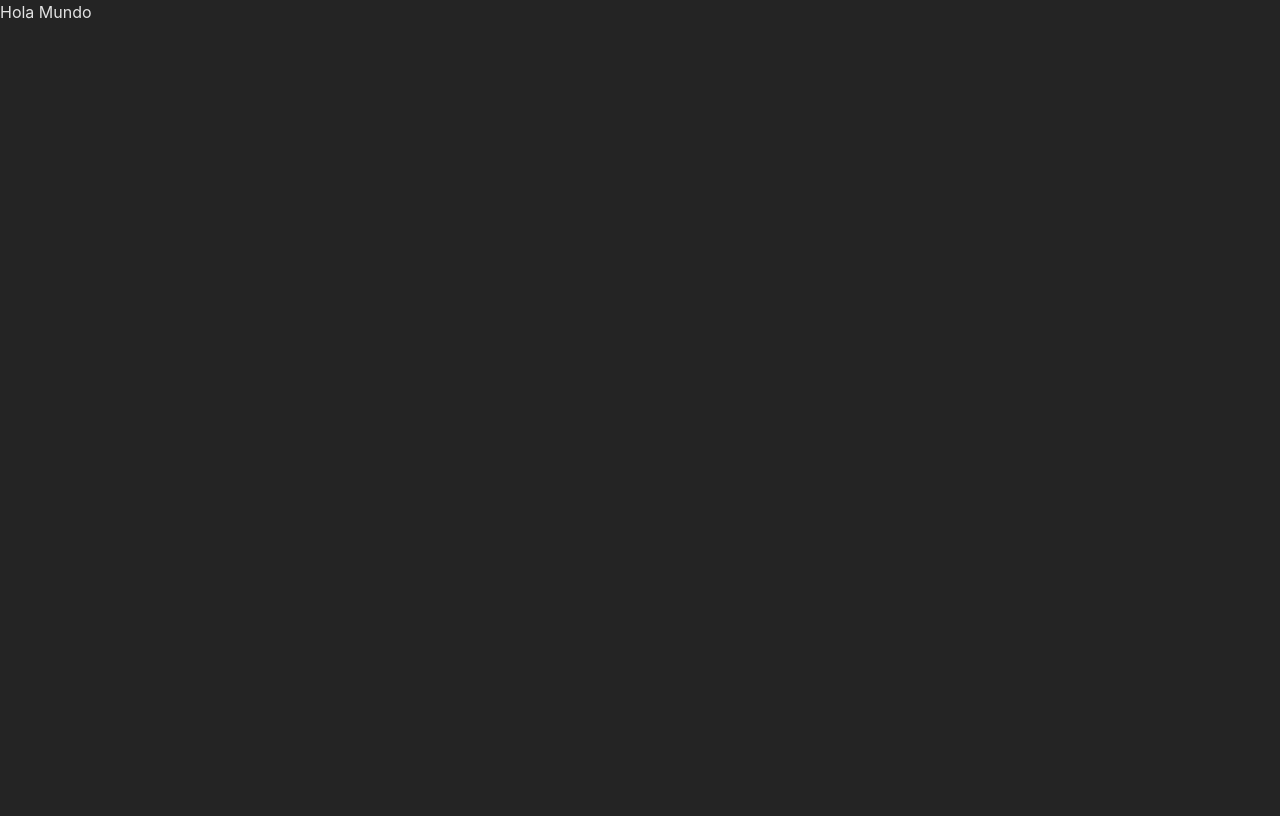
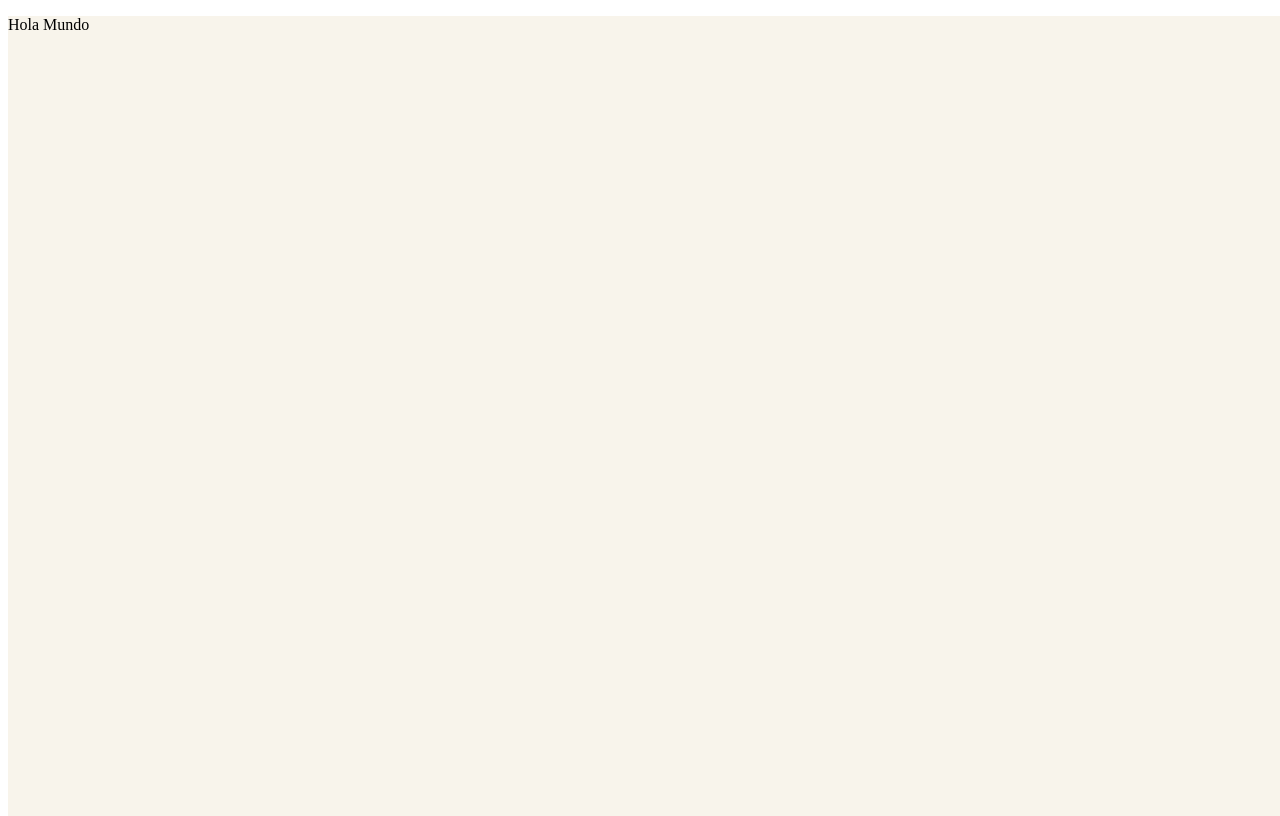
Before and after one commit to diegohansselperez/Fitness-App, a React (Vite) app: page / in a window 1280 px wide. Built offline with nearby package versions, Linux system fonts and the light colour scheme.

Commit message:
Importamos TailwindCSS y Google Fonts

```diff
--- a/src/App.tsx
+++ b/src/App.tsx
@@ -1,9 +1,9 @@
-import './App.css';
+import './index.css';
 
 function App() {
   return (
     <>
-      <div className="App">
+      <div className="app bg-gray-20">
         <p>Hola Mundo</p>
       </div>
     </>
--- a/src/index.css
+++ b/src/index.css
@@ -1,18 +1,13 @@
-@tailwind base;
+@import url('https://fonts.googleapis.com/css2?family=DM+Sans:ital,opsz,wght@0,9..40,100..1000;1,9..40,100..1000&family=Montserrat:ital@0;1&display=swap')
+  @tailwind base;
 @tailwind components;
 @tailwind utilities;
 
-:root {
-  font-family: Inter, system-ui, Avenir, Helvetica, Arial, sans-serif;
-  line-height: 1.5;
-  font-weight: 400;
-
-  color-scheme: light dark;
-  color: rgba(255, 255, 255, 0.87);
-  background-color: #242424;
-
-  font-synthesis: none;
-  text-rendering: optimizeLegibility;
-  -webkit-font-smoothing: antialiased;
-  -moz-osx-font-smoothing: grayscale;
+html,
+body,
+#root,
+.app {
+  height: 100%;
+  width: 100%;
+  font-family: 'DM Sans', 'sans-serif';
 }
--- a/tailwind.config.js
+++ b/tailwind.config.js
@@ -14,6 +14,26 @@ export default {
         'secundary-400': '#FFCD58',
         'secundary-500': '#FFC132',
       },
+      backgroundImage: (theme) => ({
+        'gradient-yellowred':
+          'linear-gradient(90deg, #FF616A 0%, #FFC837 100%)',
+        'mobile-home': "url('./src/assets/HomePageGraphic.png)",
+      }),
+      fontFamily: {
+        dmsans: ['DM Sans', 'sans-serif'],
+        montserrat: ['Montserrar', 'san-serif'],
+      },
+      content: {
+        evolvetext: "url('./src/assets/EvolveText.png')",
+        abstractwaves: "url('./src/assets/AbstractWaves.png')",
+        sparkles: "url('./src/assets/Sparkles.png')",
+        circles: "url('./src/assets/Circles.png')",
+      },
+    },
+    screens: {
+      xs: '480px',
+      sm: '768px',
+      md: '1060px',
     },
   },
   plugins: [],
```
